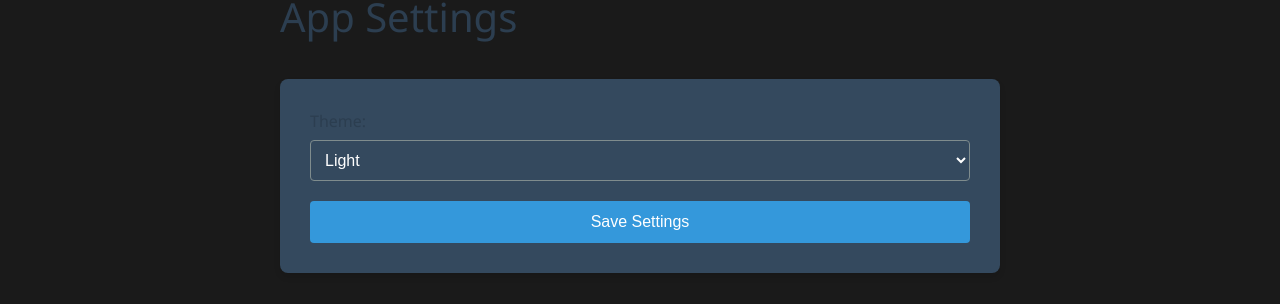
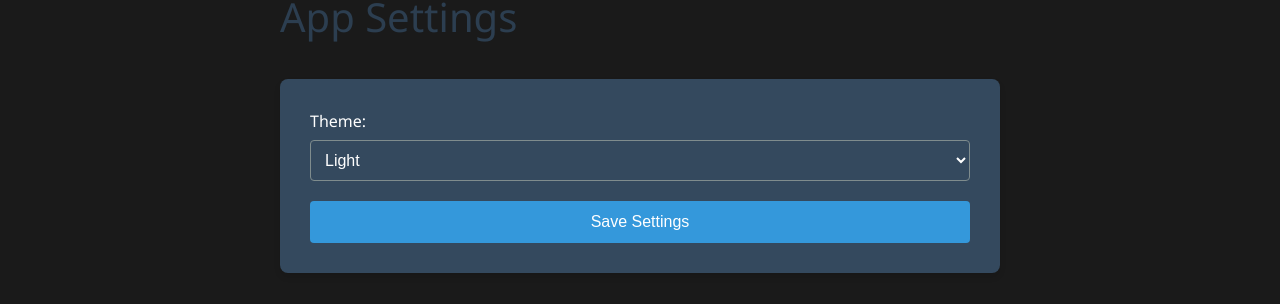
Before and after one commit to PadsterH2012/Py_Flask_Boilerplate, a Flask app: template backend/templates/app_settings.html in a window 1280 px wide. Shown: the part 127-431 px from the top of the page. Run offline with Flask 3, Linux system fonts and the light colour scheme; the template is opened without the code that fills it, so the values that code supplies are empty; the visitor is signed in with stand-in values (Sample User, id 1).

Commit message:
Improved label visibility in dark mode by setting label color to white in dark-theme.css

```diff
--- a/backend/static/css/dark-theme.css
+++ b/backend/static/css/dark-theme.css
@@ -27,6 +27,10 @@ input::placeholder {
     color: #a0a0a0;
 }
 
+label {
+    color: #ffffff;
+}
+
 button {
     background-color: var(--primary-color);
     color: var(--text-color);
```
